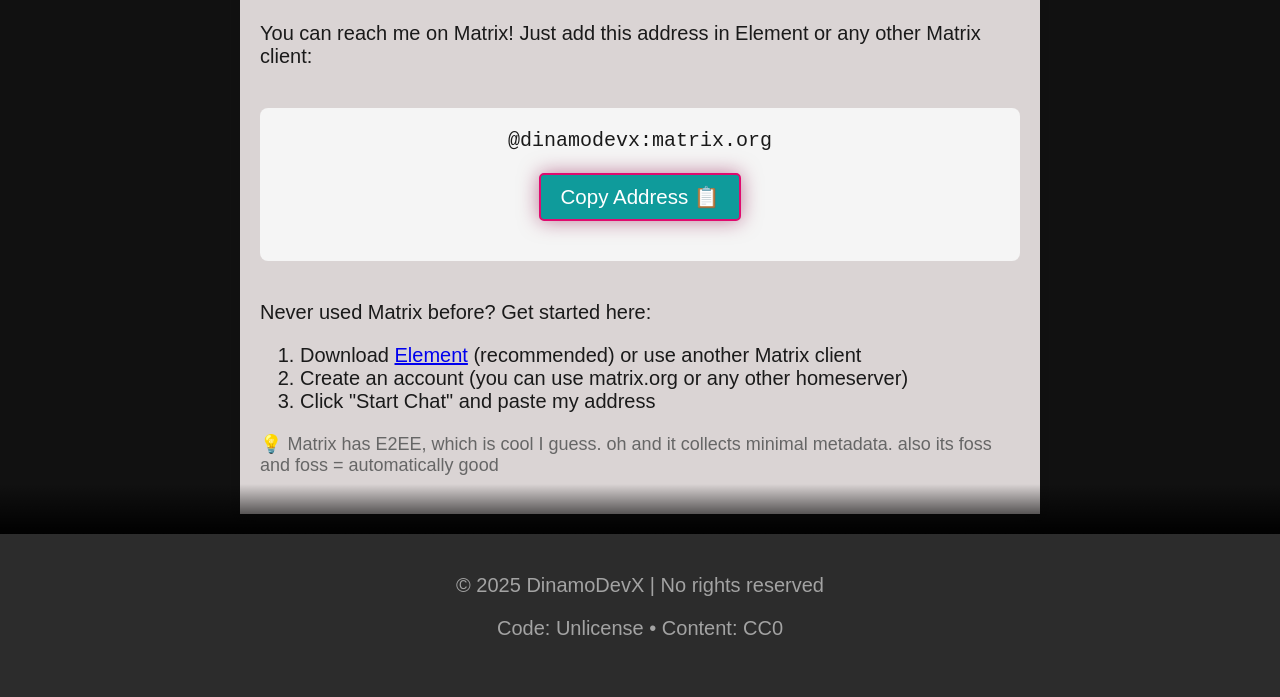
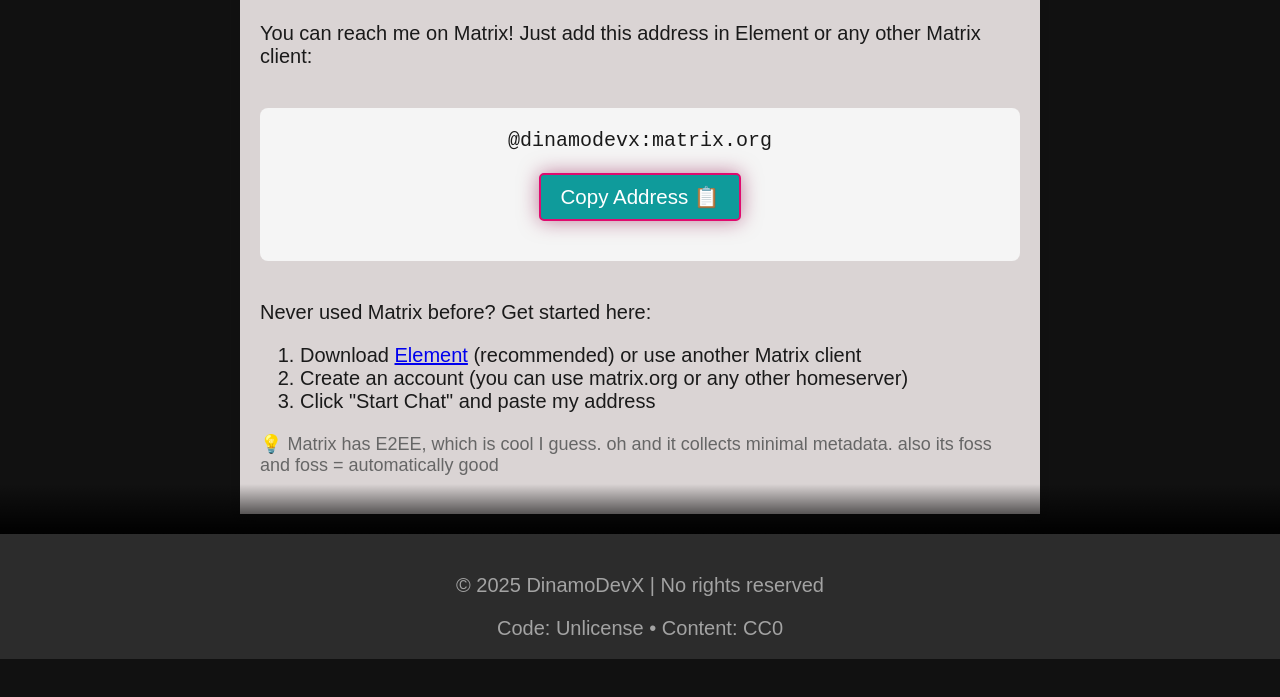
Before and after one commit to DinamoDevX/DynamoDevX.net, a plain HTML site: page basic/contact.html in a window 1280 px wide. Shown: the part 319-1016 px from the top of the page. After the commit the page ends 978 px from the top, so only its background shows below. Drawn offline with Linux system fonts and the light colour scheme.

Commit message:
Update style.css

```diff
--- a/style.css
+++ b/style.css
@@ -24,7 +24,7 @@ header {
 footer {
   position: relative;
   width: 100%;
-  height: 175px;
+  height: 125px;
   background-color: #2c2c2c;
   color: #a3a3a3;
   padding: 10px 0;
```
